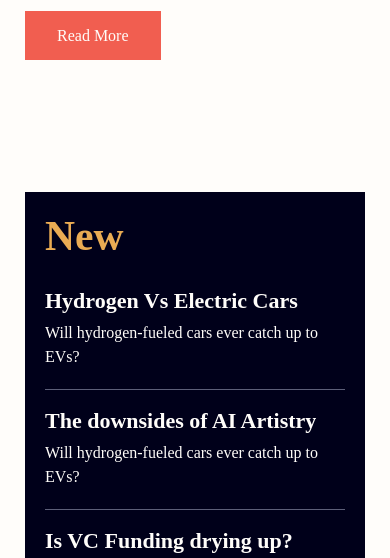
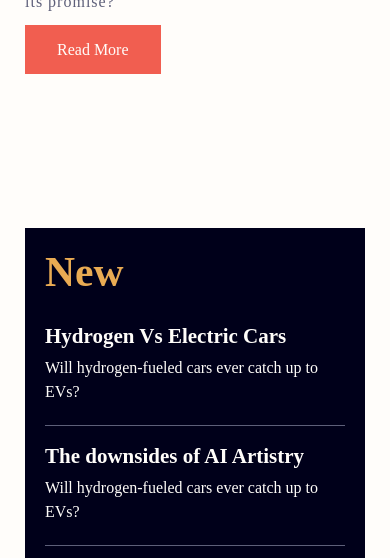
Before and after one commit to DeraJudy/webdy.com, a plain HTML site: page index.html in a window 390 px wide. Shown: the part 539-1097 px from the top of the page. Drawn offline with Linux system fonts and the light colour scheme.

Commit message:
updated css

```diff
--- a/style.css
+++ b/style.css
@@ -254,178 +254,6 @@ header{
 	font-size: 1rem;
 	margin-top: 15px;
 }
-
-
-/*.container{
-	width: 100%;
-	height: 110vh;
-	margin-top: 20px;
-}
-
-.wrapper1{
-	width: 100%;
-	height: 70%;
-	float: left;
-}
-
-.container-fluid1{
-	width: 70%;
-	height: 100%;
-}
-
-.images{
-	width: 100%;
-	height: 63%;
-}
-
-.images .desktop{
-	width: 100%;
-	height: 100%;
-}
-
-.images .mobile{
-	display: none;
-}
-
-.text{
-	width: 50%;
-	float: left;
-}
-
-.text h2{
-	font-size: 3.1rem;
-	font-weight: 700;
-	letter-spacing: 3px;
-	line-height: 50px;
-	margin-top: 15px;
-	max-width: 300px;
-	text-transform: capitalize;
-	color: var(--Very-dark-blue);
-}
-
-.text1{
-	width: 50%;
-	float: left;
-}
-
-.text1 p{
-	font-size: 1rem;
-	font-weight: 500;
-	letter-spacing: 1px;
-	margin-top: 15px;
-	max-width: 350px;
-	color: var(--Dark-grayish-blue);
-	margin-bottom: 20px;
-}
-
-.text1 a{
-	text-decoration: none;
-	padding: 1rem 2rem;
-	line-height: 3;
-	background: var(--red);
-	color: var(--Off-white);
-}
-
-.text1 a:hover{
-	background: var(--Very-dark-blue);
-}
-
-.container-fluid2{
-	width: 27%;
-	height: 94%;
-	margin-left: 3%;
-	float: left;
-	padding: 20px;
-	background: var(--Very-dark-blue);
-}
-
-.container-fluid2 h2{
-	font-size: 2.6rem;
-	font-weight: 700;
-	color: var(--orange);
-	margin-bottom: 10px;
-}
-
-.section{
-	width: 100%;
-	height: 110px;
-	float: left;
-	border-bottom: .1px solid var(--Dark-grayish-blue);
-}
-
-.section h3{
-	color: var(--Off-white);
-	margin-top: 15px;
-	cursor: pointer;
-}
-
-.section h3:hover{
-	color: var(--orange);
-}
-
-.section p{
-	color: var(--Off-white);
-	font-size: 16px;
-	font-weight: 300;
-	margin-top: 7px;
-	line-height: 1.5;
-}
-
-.wrapper2{
-	width: 100%;
-	height: 30%;
-	display: flex;
-}
-
-.row{
-	width: 33%;
-	height: 100%;
-	float: left;
-}
-
-.row .image{
-	width: 40%;
-	height: 100%;
-	float: left;
-}
-
-.row .image img{
-	width: 99%;
-	height: 90%;
-	float: left;
-	margin-top: 20px;
-}
-
-.row .group-text{
-	width: 60%;
-	height: 100%;
-	float: left;
-	padding: 20px 30px;
-}
-
-.group-text h2{
-	color: var(--Grayish-blue);
-	font-size: 2.3rem;
-	font-weight: 700;
-	margin-bottom: 10px;
-}
-
-.group-text a{
-	color: var(--Very-dark-blue);
-	font-size: 1.2rem;
-	font-weight: 700;
-	text-decoration: none;
-}
-
-.group-text a:hover{
-	color: var(--red);
-}
-
-.group-text p{
-	color: var(--Dark-grayish-blue);
-	font-size: 1rem;
-	margin-top: 15px;
-}*/
 
 @media (max-width: 349px){
 
@@ -753,7 +581,7 @@ header{
 
 	.container{
 		width: 100%;
-		height: 220vh;
+		height: 233vh;
 		margin-top: 20px;
 	}
 
@@ -854,7 +682,7 @@ header{
 		color: var(--Off-white);
 		margin-top: 18px;
 		cursor: pointer;
-		font-size: 22px;
+		font-size: 21px;
 	}
 
 	.section h3:hover{
```
